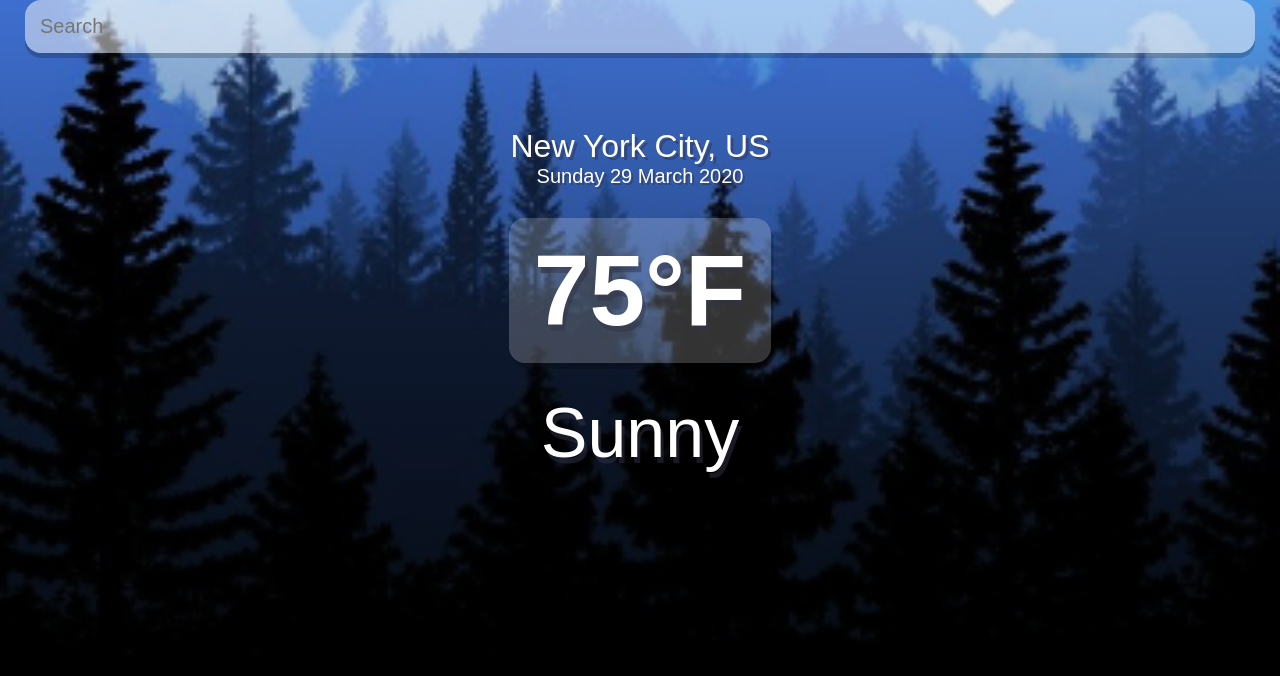
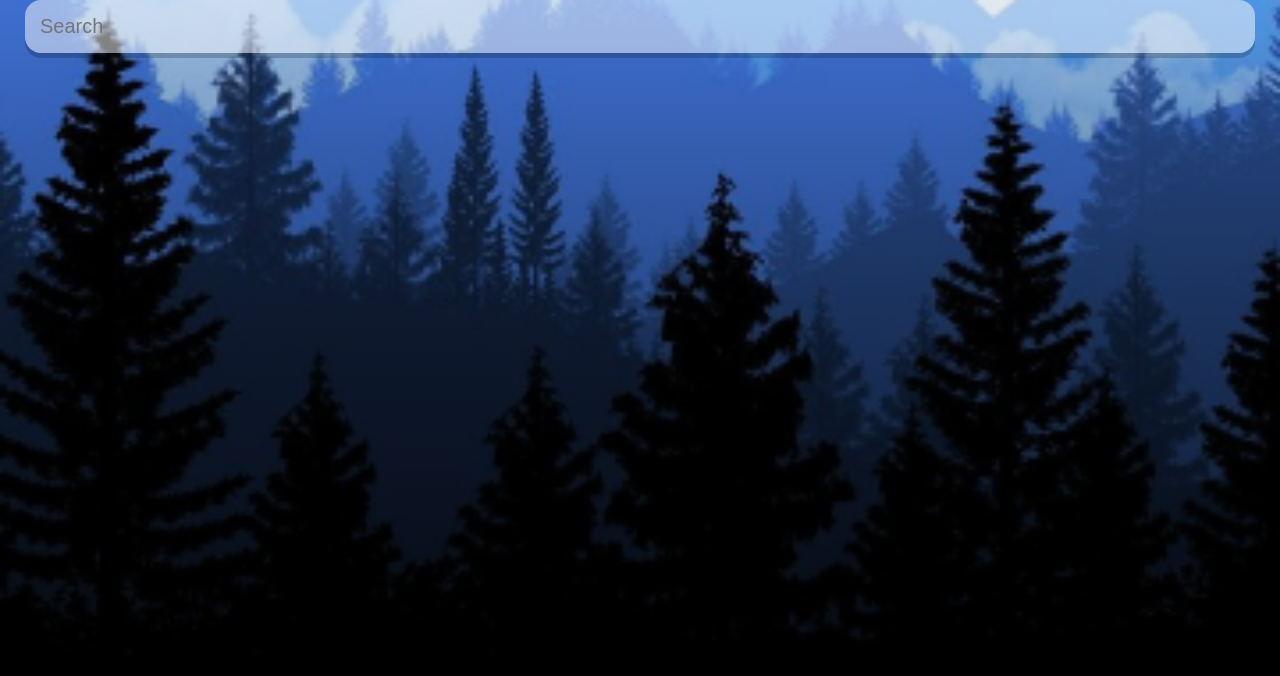
Before and after one commit to jguinn124/weather_app, a React (Create React App) app: page / in a window 1280 px wide. Shown: the top 676 px of the page. Built offline with nearby package versions, Linux system fonts and the light colour scheme.

Commit message:
Update App.js

```diff
--- a/src/App.js
+++ b/src/App.js
@@ -1,4 +1,4 @@
-import React from 'react';
+import React, { useState } from 'react';
 
 const api = {
 	key: "b3beb547b4350f89d8920d06161e4080",
@@ -6,6 +6,22 @@
 }
 
 function App() {
+
+	const [query, setQuery] = useState('');
+	const [weather, setWeather] = useState({});
+
+	const search = evt => {
+		if (evt.key === "Enter") {
+			fetch(`${api.base}weather?q=${query}&units=imperial&APPID=${api.key}`)
+			.then(res => res.json())
+			.then(result => {
+				setWeather(result);
+				setQuery('');
+				console.log(result);
+			});
+		}
+
+	}
 
 	const DateBuilder = (d) => {
 		let months = ["January", "February", "March", "April", "May", "June", "July", "August", "September", "October", "November", "December"];
@@ -28,22 +44,31 @@
 				type="text"
 				className="search-bar"
 				placeholder="Search"
+				onChange={e => setQuery(e.target.value)}
+				value={query}
+				onKeyPress={search}
 				/>
 			</div>
+
+
+			{(typeof weather.main != "undefined") ? (
+			<div>
 				<div>
 					<div className="location-box">
-					<div className="location"> New York City, US</div>
+						<div className="location">{weather.name}, {weather.sys.country}</div>
 						<div className="date"> {DateBuilder(new Date())} </div>
 					</div>
 				</div>
 				<div className="weather-box">
 					<div className="temp">
-					75°F
+						{Math.round(weather.main.temp)}°
 					</div>
 					<div className="weather">
-					Sunny
+						{weather.weather[0].main}
 					</div>
 				</div>
+			</div>
+  			) : ('')}
 		</main>
 
     </div>
```
Lines whose indentation alone changed are shown as unchanged.
